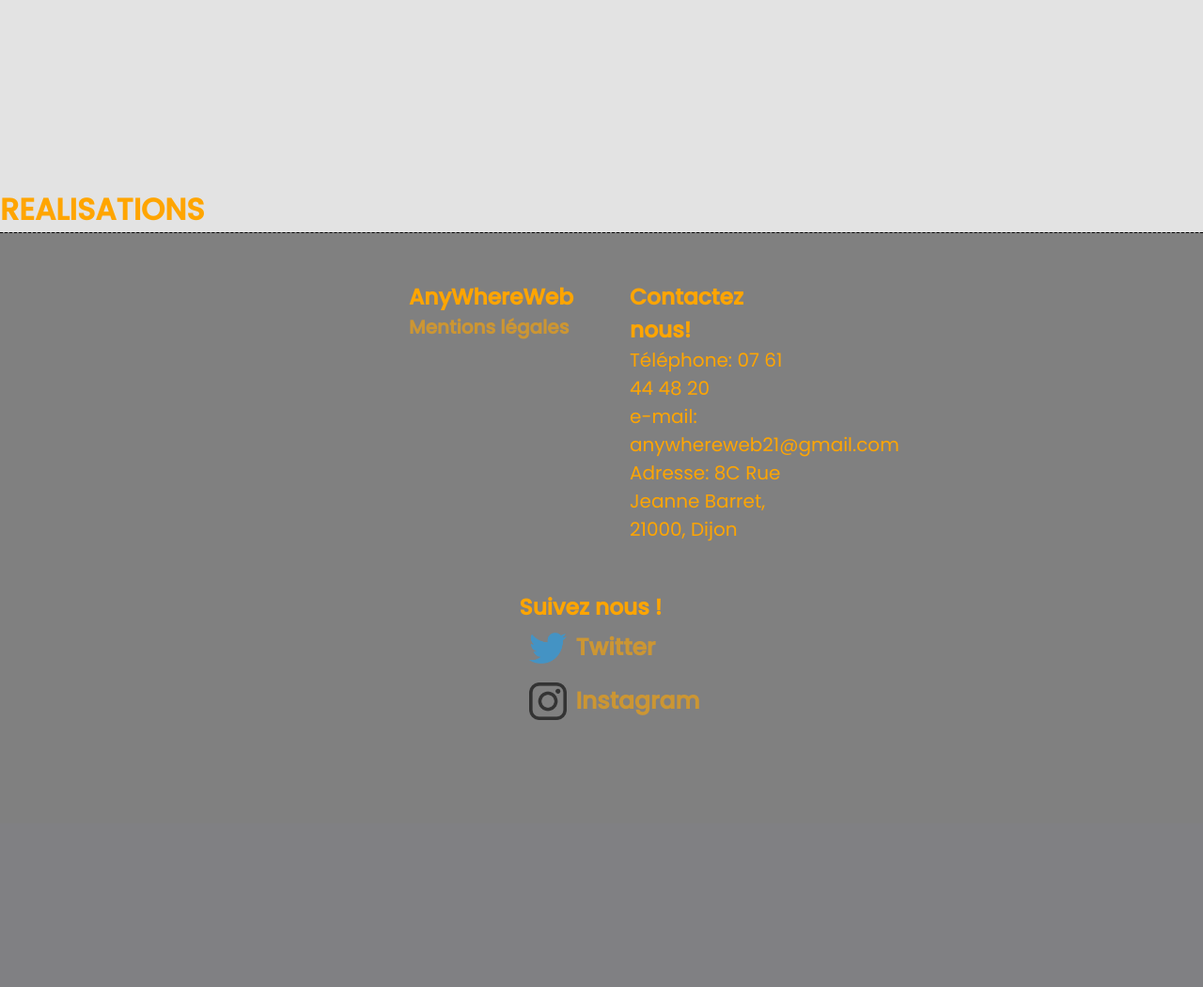
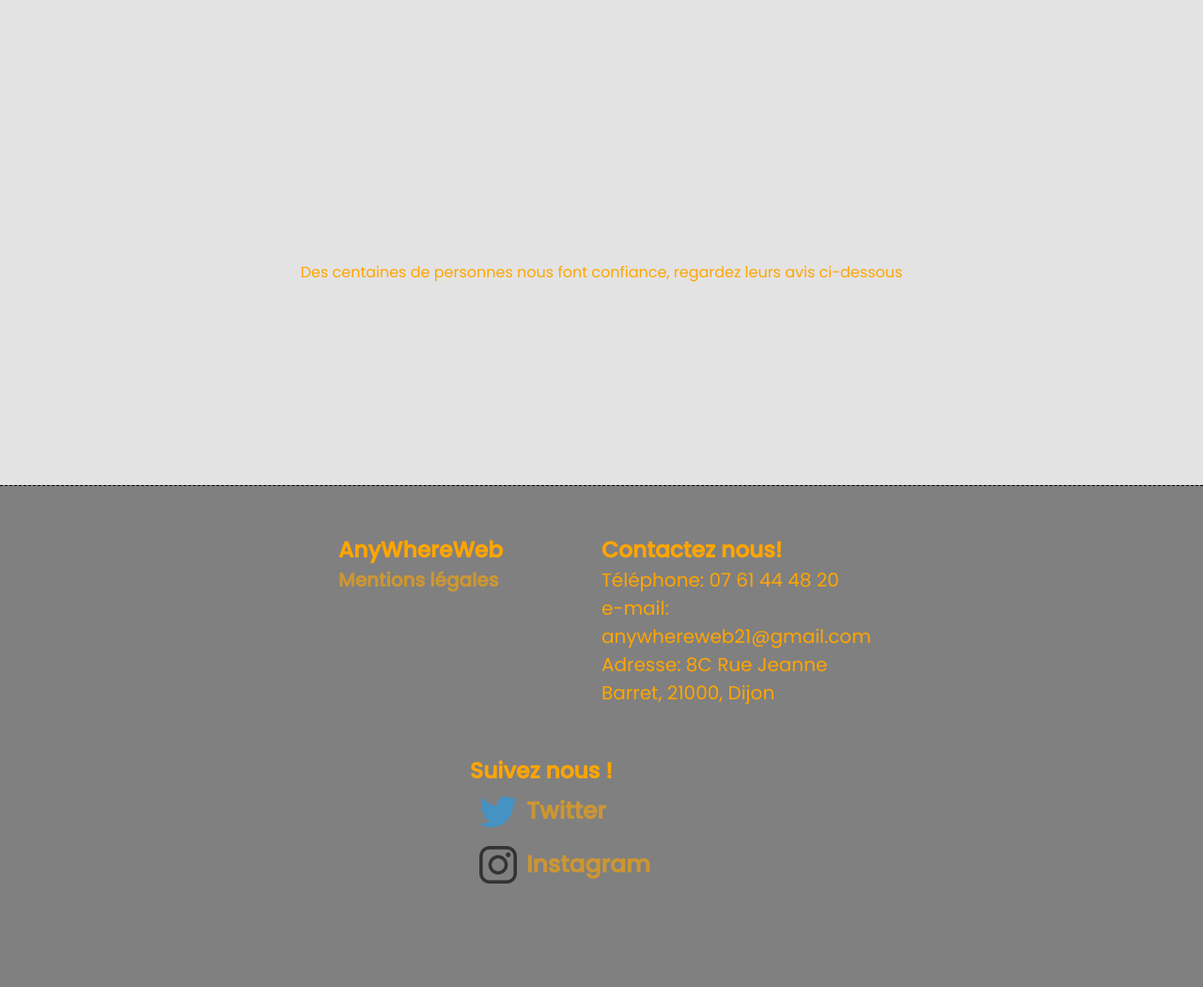
Before and after one commit to GregMagnin/AnyWhereWeb_, a PHP site: page /AWW/page/realisations in a window 1280 px wide. Shown: the part 601-1651 px from the top of the page at 94% size. Before the commit the page ends 1367 px from the top, so only its background shows below. Run offline with PHP 8.4, Linux system fonts and the light colour scheme.

Commit message:
Suite de la page modification + changement hover

```diff
--- a/assets/css/realisations.css
+++ b/assets/css/realisations.css
@@ -175,9 +175,16 @@ header nav li {
     }
 }
 
-/* L'agence section */
+/* Paragraphe avis */
 
+.trust {
+    position: relative;
+}
 
+.confiance{
+    position: relative;
+    top: -50px;
+}
 
 /* carousel */
 
--- a/assets/css/style.css
+++ b/assets/css/style.css
@@ -27,10 +27,17 @@ a {
   cursor: pointer;
   opacity: 0.6;
   font-weight: 800;
+  box-shadow: inset 0 0 0 0 orange;
+  margin: 0 -.25rem;
+  padding: 0 .25rem;
+  transition: color .7s ease-in-out, box-shadow .7s ease-in-out;
 }
 
 a:hover {
   opacity: 1;
+  box-shadow: inset 200px 0 0 0 orange;
+  color: white;
+
 }
 
 section {
@@ -465,9 +472,9 @@ header nav li {
     flex-wrap: wrap;
   }
 
-  ;
 
-  bloc {
+
+  .bloc {
     width: 40%;
     margin: 0 0;
   }
--- a/page/equipe/index.php
+++ b/page/equipe/index.php
@@ -20,7 +20,7 @@ namespace SGL\AWW;
         </div>
         <div class="flip-card-back">
           <h1>Greg</h1>
-          <h3>Web developer back end</h3>
+          <h3>Web developper back end</h3>
           <p>Passionné par le code pur et dur, Greg ne vous décevera pas. </p>
         </div>
       </div>
--- a/page/realisations/index.php
+++ b/page/realisations/index.php
@@ -9,8 +9,16 @@ namespace SGL\AWW;
 <?php include_once '../../partials/header.php'; ?>
 
 <section class="hero">
-  <div class="background-image" style="background-image:url(../../assets/image/code_html.jpg);"></div>
+  <span><h1>Nos réalisations:</h1></span>
+<div class="background-image" style="background-image:url(../../assets/image/confiance.jpg);"></div>
 </section>
-    <h1>REALISATIONS</h1>
+
+<section class="trust">
+
+<p class="confiance">Des centaines de personnes nous font confiance, regardez leurs avis ci-dessous</p>
+
+</section>
+
+
 
 <?php include_once '../../partials/footer.php'; ?>
```
